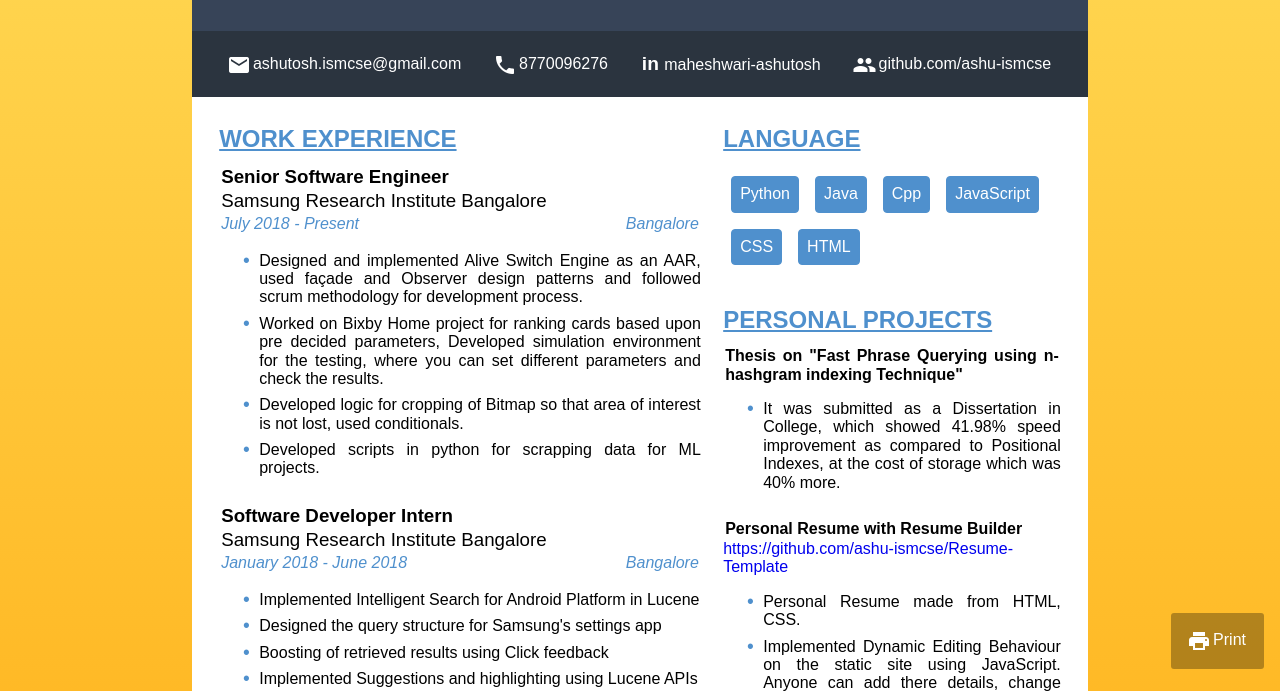
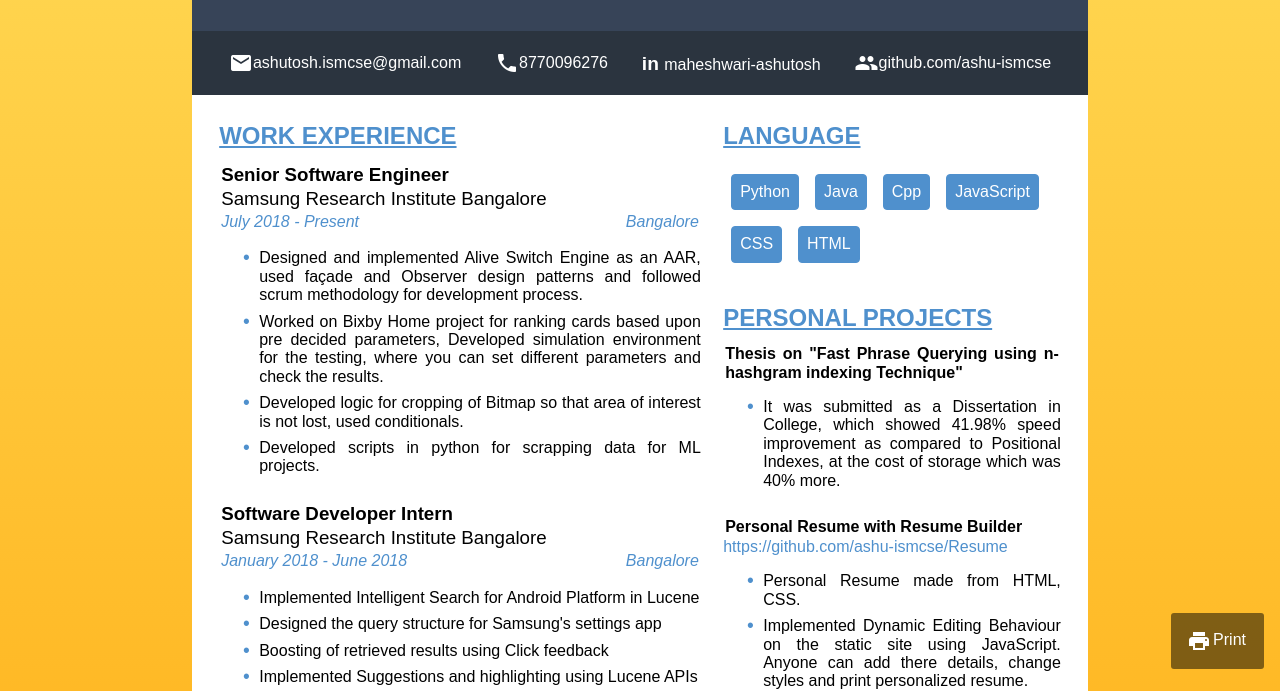
Before and after one commit to ashu-ismcse/Resume, a plain HTML site: page index.html in a window 1280 px wide. Shown: the part 115-806 px from the top of the page. Drawn offline with Linux system fonts and the light colour scheme.

Commit message:
Changed resume github link, added links to header handles with text-shadow

```diff
--- a/css/style.css
+++ b/css/style.css
@@ -10,7 +10,7 @@
 	bottom: 1em;
 	right: 1em;
 	padding: 1em;
-	background: rgba(0,0,0,30%);
+	background: rgba(0,0,0,50%);
 	border-radius: 3px;
 	/* backdrop-filter: blur(100px); */
 }
@@ -35,8 +35,13 @@ h1,h2,h3,h4,p {
 	margin: 2px;
 }
 
-a{
+a {
 	text-decoration: none;
+	color: inherit;
+}
+
+a:hover{
+	text-shadow: 1px 3px 5px grey;
 }
 
 /* .clicked{
@@ -59,6 +64,10 @@ a{
 
 .column-item{
 	margin: 0.3em 0;
+}
+
+.row-item {
+	align-items: center;
 }
 
 h1 {
@@ -129,6 +138,10 @@ main{
 	background: white;
 }
 
+main a{
+	color: #4f90cd;
+}
+
 .company-name {
 	font-weight: 400;
 }
@@ -189,7 +202,7 @@ main{
 	color: grey;
 }
 
-/* Footer
+/* Media Query
 ***************************/
 
 @media print {
--- a/index.html
+++ b/index.html
@@ -29,16 +29,20 @@
 			</div>
 			<div class="column-item header-column-item header-column-item4 profile-handles flex-row-container">
 				<div class = "row-item profile-handles-item flex-row-container">
-					<i class="material-icons">mail</i> <p>ashutosh.ismcse@gmail.com</p>
+					<i class="material-icons row-item">mail</i>
+					<a class = "row-item" href="mailto:ashutosh.ismcse@gmail.com?Subject=Hi%20Ashutosh" target="_blank">
+						ashutosh.ismcse@gmail.com
+					</a>
 				</div>
 				<div class = "row-item profile-handles-item flex-row-container">
-					<i class="material-icons">phone</i> <p>8770096276</p>
+					<i class="material-icons">phone</i> <a href="tel:8770096276">8770096276</a>
 				</div>
 				<div class = "row-item profile-handles-item flex-row-container">
-					<p> <span style="font-size: larger; font-weight: 800;">in </span>maheshwari-ashutosh</p>
+					<a href="https://www.linkedin.com/in/maheshwari-ashutosh/" target="_blank"> <span style="font-size: larger; font-weight: 800;">in </span>maheshwari-ashutosh</a>
 				</div>
 				<div class = "row-item profile-handles-item flex-row-container">
-					<i class="material-icons">people</i> <p>github.com/ashu-ismcse</p>
+					<i class="material-icons">people</i>
+					<a href = "https://github.com/ashu-ismcse" target="_blank">github.com/ashu-ismcse</a>
 				</div>
 			</div>
 		</header>
@@ -163,14 +167,14 @@
 					</div>
 					<div class="column-item personal-project-item personal-project-item2">
 						<h4>Personal Resume with Resume Builder</h4>
-						<a href="https://github.com/ashu-ismcse/Resume-Template" target="_blank">https://github.com/ashu-ismcse/Resume-Template</a>
+						<a href="https://github.com/ashu-ismcse/Resume" target="_blank">https://github.com/ashu-ismcse/Resume</a>
 						<ul class="project-details">
 							<li>Personal Resume made from HTML, CSS.</li>
 							<li>Implemented Dynamic Editing Behaviour on the static site using JavaScript.
 								Anyone can add there details, change styles and print personalized resume.
 							</li>
 							<li>Static site is hosted on github pages </li>
-							<a href="https://ashu-ismcse.github.io/Resume-Template/">https://ashu-ismcse.github.io/Resume-Template/</a>
+							<a href="https://ashu-ismcse.github.io/Resume/" target="_blank">https://ashu-ismcse.github.io/Resume/</a>
 						</ul>
 					</div>
 				</div>
```
